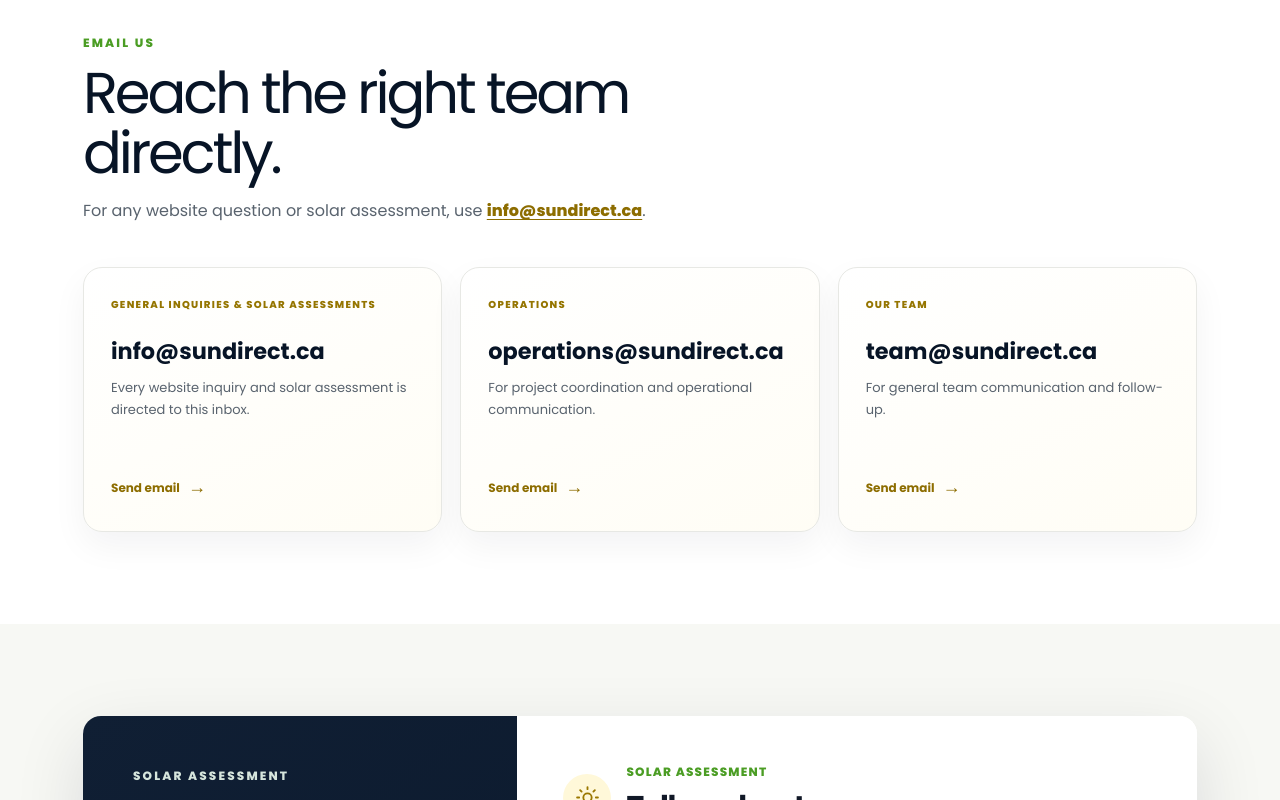
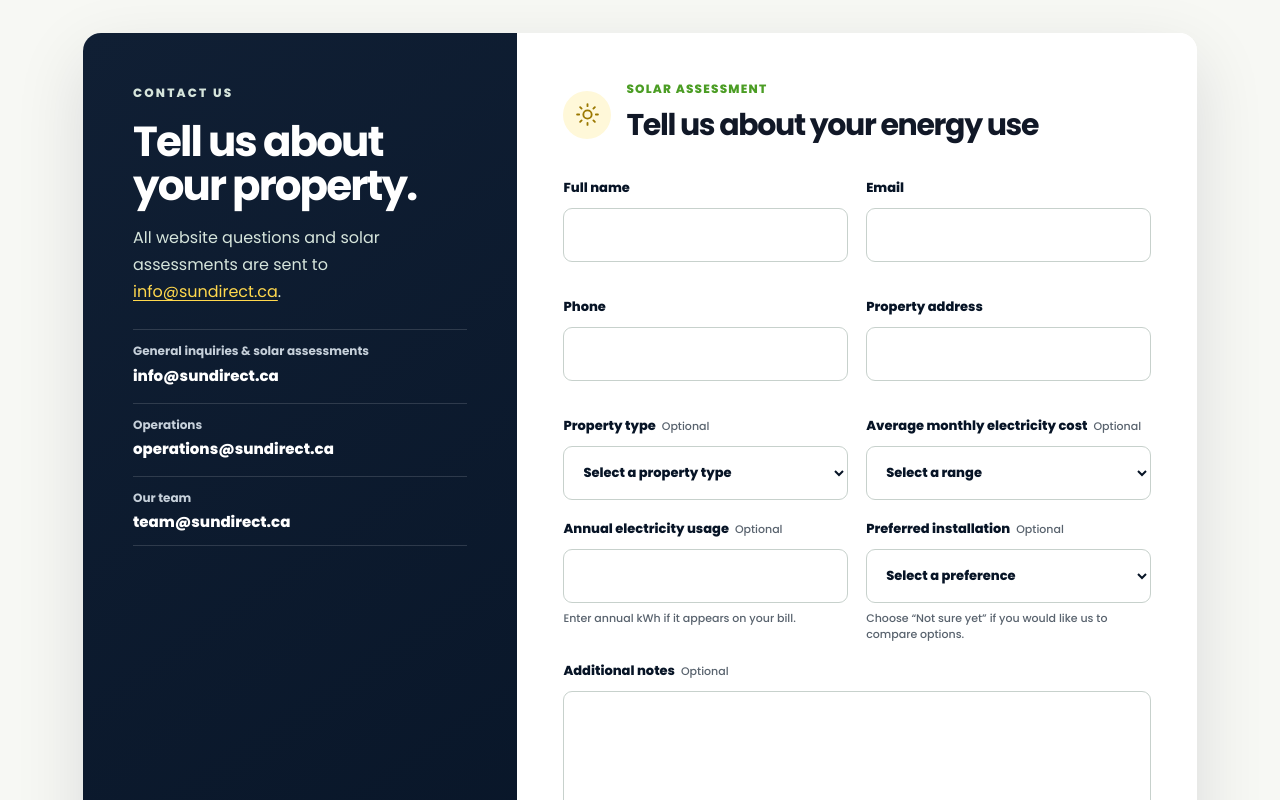
Before and after one commit to yasir-solar/sun-direct, a Next.js app: page /contact in a window 1280 px wide. Shown: the part 620-1420 px from the top of the page. Built offline with nearby package versions, Linux system fonts and the light colour scheme.

Commit message:
Move contact form above email cards

```diff
--- a/app/contact/page.tsx
+++ b/app/contact/page.tsx
@@ -3,9 +3,9 @@ import { BreadcrumbSchema, Breadcrumbs } from "@/components/Primitives";
 import { QuoteForm } from "@/components/QuoteForm";
 
 const inboxes = [
-  { label: "General inquiries & solar assessments", email: "info@sundirect.ca", detail: "Every website inquiry and solar assessment is directed to this inbox." },
-  { label: "Operations", email: "operations@sundirect.ca", detail: "For project coordination and operational communication." },
-  { label: "Our team", email: "team@sundirect.ca", detail: "For general team communication and follow-up." },
+  { label: "General inquiries & solar assessments", email: "info@sundirect.ca" },
+  { label: "Operations", email: "operations@sundirect.ca" },
+  { label: "Our team", email: "team@sundirect.ca" },
 ];
 
 export const metadata: Metadata = {
@@ -18,7 +18,6 @@ export default function Contact() {
   return <>
     <section className="page-hero contact-hero"><div className="container"><p className="kicker light">Contact Sun Direct Renewable</p><h1>Let&apos;s talk about your solar plans.</h1><p>Choose the inbox that fits your message, or send your solar assessment directly to our general inquiries team.</p></div></section>
     <BreadcrumbSchema current="Contact" path="/contact/"/><Breadcrumbs current="Contact"/>
-    <section className="contact-inboxes section"><div className="container"><div className="contact-inboxes-heading"><p className="kicker">Email us</p><h2>Reach the right team directly.</h2><p>For any website question or solar assessment, use <a href="mailto:info@sundirect.ca">info@sundirect.ca</a>.</p></div><div className="contact-inbox-grid">{inboxes.map(({ label, email, detail }) => <a className="contact-inbox-card" key={email} href={`mailto:${email}`}><span>{label}</span><strong>{email}</strong><p>{detail}</p><b>Send email <i aria-hidden="true">→</i></b></a>)}</div></div></section>
-    <section className="contact-form-section section section-soft"><div className="container quote-panel"><aside className="quote-side"><p className="kicker light">Solar assessment</p><h2>Tell us about your property.</h2><p>All assessment requests from this form are addressed to <a href="mailto:info@sundirect.ca">info@sundirect.ca</a>.</p><a className="button button-secondary" href="mailto:info@sundirect.ca">Email info@sundirect.ca</a></aside><QuoteForm/></div></section>
+    <section className="contact-form-section section section-soft"><div className="container quote-panel"><aside className="quote-side"><p className="kicker light">Contact us</p><h2>Tell us about your property.</h2><p>All website questions and solar assessments are sent to <a href="mailto:info@sundirect.ca">info@sundirect.ca</a>.</p><div className="footer-inbox-list contact-page-inbox-list">{inboxes.map(({ label, email }) => <a key={email} href={`mailto:${email}`}><span>{label}</span><strong>{email}</strong></a>)}</div></aside><QuoteForm/></div></section>
   </>;
 }
--- a/app/solar.css
+++ b/app/solar.css
@@ -668,7 +668,11 @@ html,body{max-width:100%;overflow-x:clip}
 .contact-form-section .quote-side{display:flex;flex-direction:column;align-items:flex-start}
 .contact-form-section .quote-side p:not(.kicker){max-width:390px}
 .contact-form-section .quote-side a:not(.button){color:var(--sunlight);text-decoration:underline;text-underline-offset:3px}
-.contact-form-section .button-secondary{margin-top:auto}
+.contact-page-inbox-list{width:100%;margin-top:24px;gap:4px}
+.contact-page-inbox-list a{width:100%;padding:11px 0!important;border-top:1px solid rgba(255,255,255,.14);text-decoration:none!important}
+.contact-page-inbox-list a:last-child{border-bottom:1px solid rgba(255,255,255,.14)}
+.contact-page-inbox-list span{font-size:12px}
+.contact-page-inbox-list strong{font-size:15px}
 
 @media(max-width:1050px){
   .footer-contact .footer-top{grid-template-columns:repeat(2,minmax(0,1fr));gap:36px 48px}
```
Also changed, not shown: 161 other files (tests, documents, lock files or other folders).
